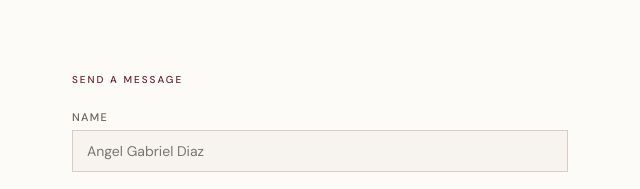
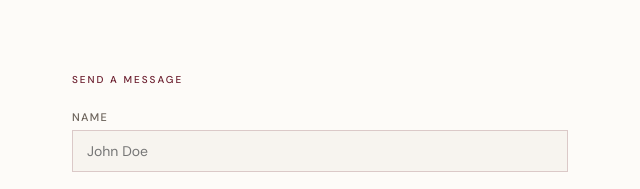
Before and after one commit to AngelG300/AngelGabrielDiazWebsite, a plain HTML site: page index.html in a window 1280 px wide. Shown: the part 5106-5295 px from the top of the page, 616-1256 px from the left. Drawn offline with nearby package versions, Linux system fonts and the light colour scheme.

Commit message:
Update placeholder text in contact form input

```diff
--- a/index.html
+++ b/index.html
@@ -1241,7 +1241,7 @@
       <p class="contact-form-label">Send a Message</p>
       <div class="form-group">
         <label for="name">Name</label>
-        <input type="text" id="name" placeholder="Angel Gabriel Diaz">
+        <input type="text" id="name" placeholder="John Doe">
       </div>
       <div class="form-group">
         <label for="email">Email</label>
```
